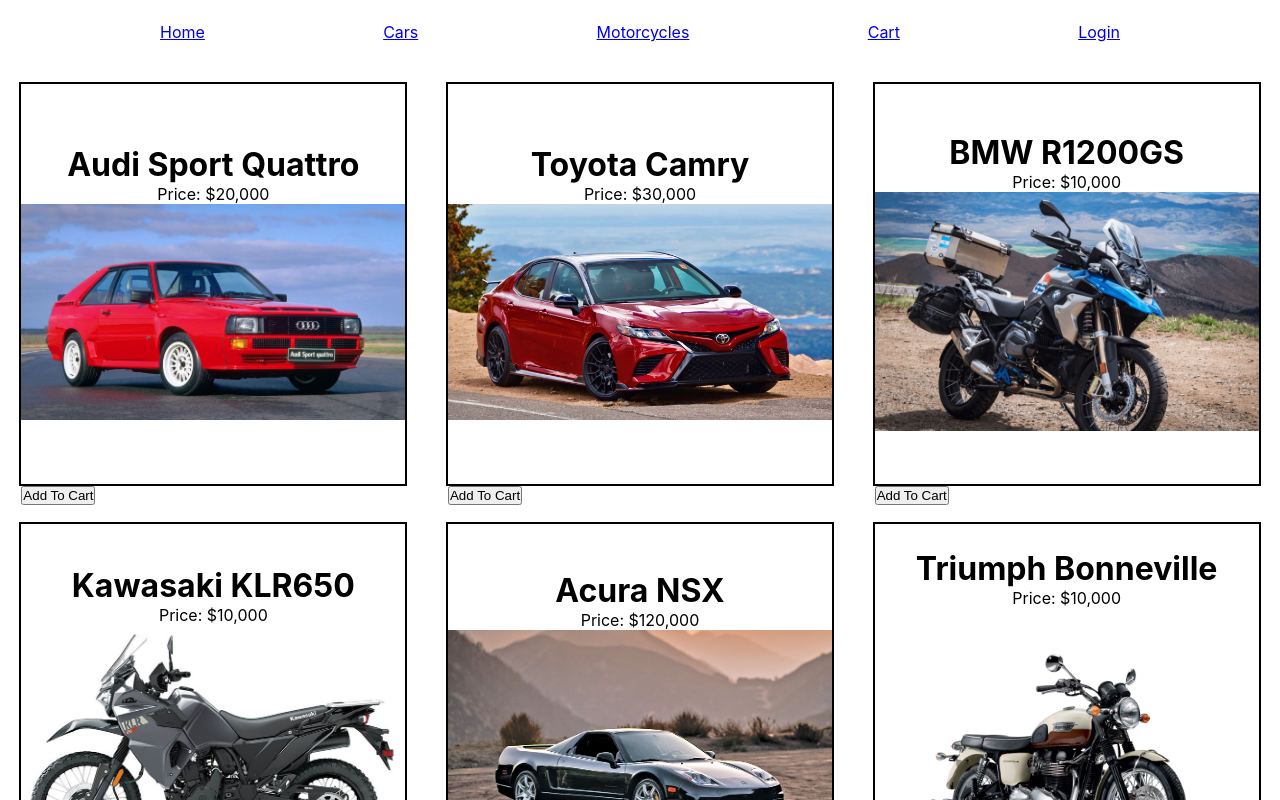
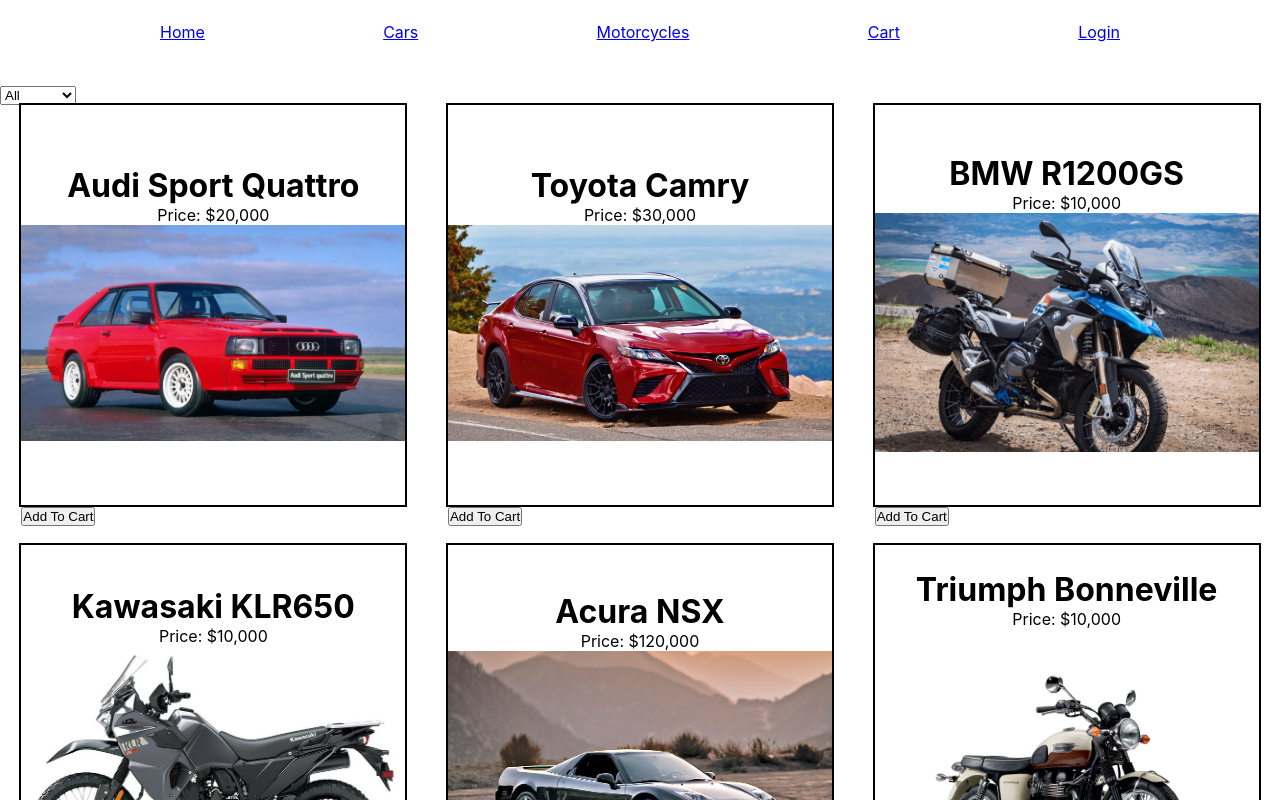
Before and after one commit to EndingNever/ecommerce, a React (Create React App) app: page / in a window 1280 px wide. Shown: the top 800 px of the page. Built offline with nearby package versions, Linux system fonts and the light colour scheme.

Commit message:
vehicle filter by color

```diff
--- a/src/components/card/Card.js
+++ b/src/components/card/Card.js
@@ -4,7 +4,7 @@
 import { Link } from 'react-router-dom';
 import { authActions } from '../../store/auth';
 import heart from '../../images/icon/heart.png'
-import heartFill from '../../images/icon/heartFilled.png'
+// import heartFill from '../../images/icon/heartFilled.png'
 
 export default function Card(props) {
   const dispatch = useDispatch();
@@ -22,7 +22,7 @@
         <h1>{vehicle.make} {vehicle.model}</h1>
         <p>Price: {"$"}{vehicle.price.toLocaleString()}</p>
         <div className={styles.imgContainer}>
-          <img className={styles.carImage} src={vehicle.image} alt="" />
+          <img className={styles.carImage} src={vehicle.image} alt={`${vehicle.make} ${vehicle.model}`} />
         </div>
       </div>
       {!auth && <button><Link to='/login'>Add To Cart</Link> </button>}
--- a/src/pages/mainDisplay/MainDisplay.js
+++ b/src/pages/mainDisplay/MainDisplay.js
@@ -2,19 +2,36 @@
 import styles from './mainDisplay.module.css'
 import { vehicles } from '../../data/data'
 import Card from '../../components/card/Card'
+import { useState } from 'react'
 
 export default function MainDisplay() {
-  // const [carList, setCarList] = useState()
+  const [filterColor, setFilterColor] = useState('')
+  let vehicleColors = [...new Set(vehicles.map((item) => (item.color)))];
+  const vehicleFilter = vehicles.filter((vehicle) => filterColor === '' ? vehicle.color !== filterColor : vehicle.color === filterColor)
 
-  // useEffect(() => {
-  //   setCarList(vehicles)
-  // }, [])
+  const handleChange = (e) => {
+    setFilterColor(e.target.value)
+  }
 
   return (
-    <div className={styles.main}>
-      {vehicles.map((vehicle) => (
-        <Card key={vehicle.id} vehicle={vehicle} id={vehicle.id} make={vehicle.make} model={vehicle.model} image={vehicle.image} />
-      ))}
-    </div>
+    <>
+      <div>
+        {/* <p> Sorty by: */}
+        <select name='color' id='color' onChange={handleChange}>
+          <option value=''>All</option>
+          {vehicleColors.map((item) => (
+            <option value={item} >
+              {item.charAt(0).toUpperCase().concat(item.slice(1))} {/* Capitalizes first letter, concats the rest of the word  */}
+            </option>
+          )
+          )}
+        </select>
+      </div>
+      <div className={styles.main}>
+        {vehicleFilter.map((vehicle) => (
+          <Card key={vehicle.id} vehicle={vehicle} />
+        ))}
+      </div>
+    </>
   )
 }
--- a/src/pages/mainDisplay/mainDisplay.module.css
+++ b/src/pages/mainDisplay/mainDisplay.module.css
@@ -4,7 +4,12 @@
   /* height: 100%; */
   display: flex;
   align-items: center;
+  flex-direction: row;
   justify-content: space-around;
   flex-wrap: wrap;
   max-width: 100%;
 }
+
+p::first-letter {
+  text-transform:capitalize;
+}
```
